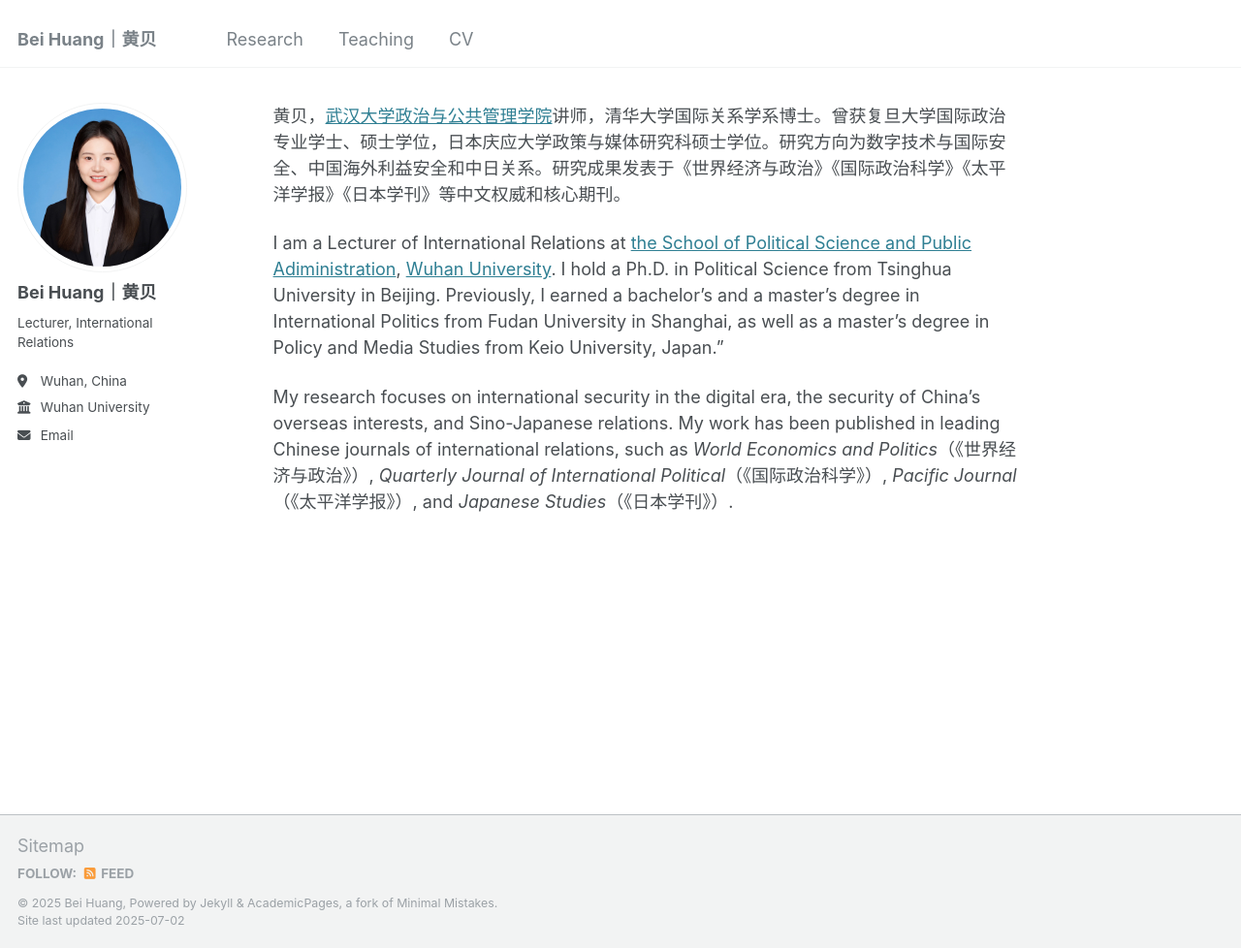
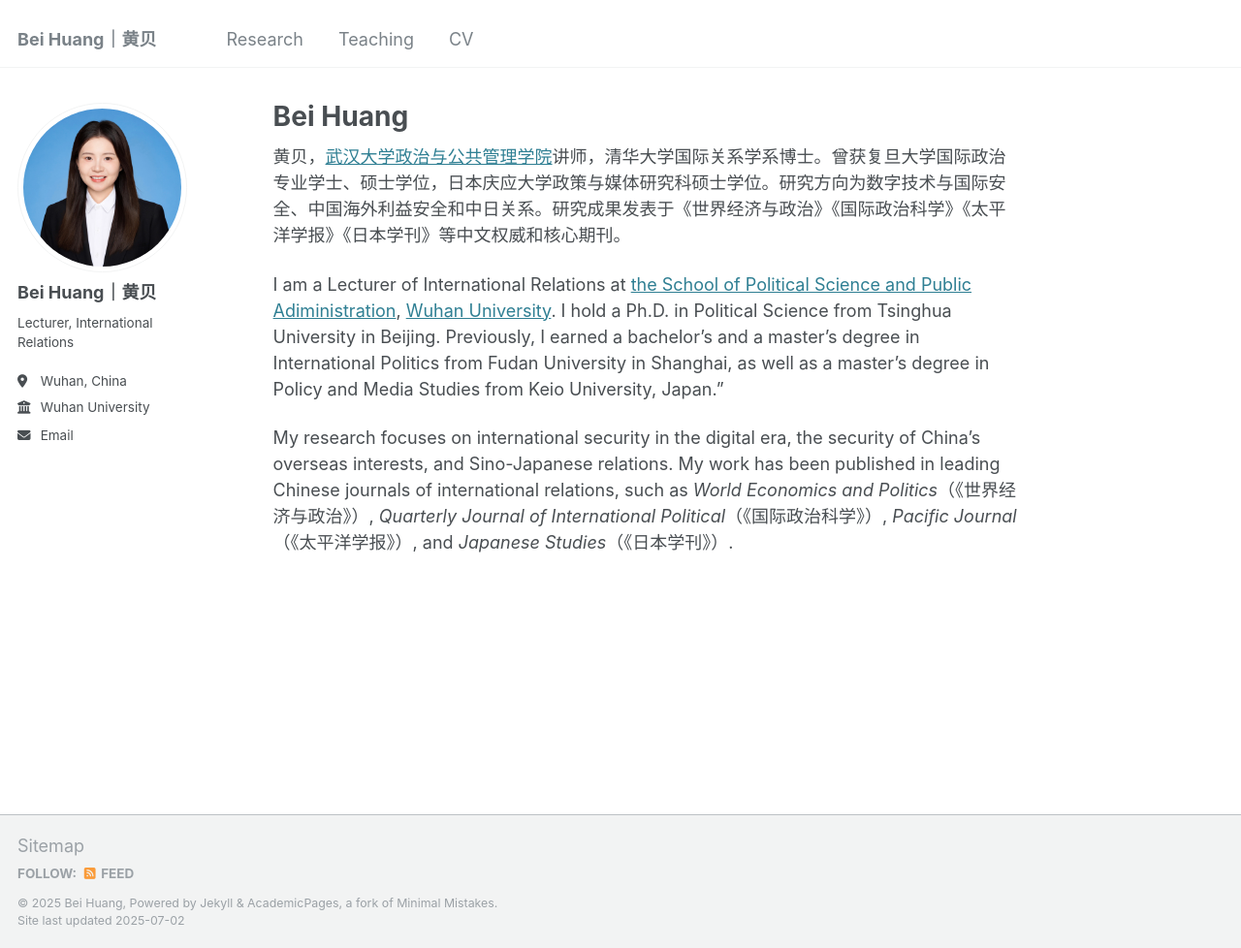
Before and after one commit to huangb5094/huangb5094.github.io, a Jekyll site: the page built from _pages/about.md, in a window 1280 px wide and 978 px high. Shown: the whole window at 97% size. Built offline with Jekyll 4.4.1, drawn with Linux system fonts in a browser that asks for light colours; our own code applies the rules of GitHub Pages for plain Markdown files.

Commit message:
Update about.md

```diff
--- a/_pages/about.md
+++ b/_pages/about.md
@@ -1,3 +1,11 @@
+---
+permalink: /
+title: "Bei Huang"
+author_profile: true
+redirect_from:
+  - /about/
+  - /about.html
+---
 
 黄贝，[武汉大学政治与公共管理学院](https://www.pspa.whu.edu.cn/index.htm)讲师，清华大学国际关系学系博士。曾获复旦大学国际政治专业学士、硕士学位，日本庆应大学政策与媒体研究科硕士学位。研究方向为数字技术与国际安全、中国海外利益安全和中日关系。研究成果发表于《世界经济与政治》《国际政治科学》《太平洋学报》《日本学刊》等中文权威和核心期刊。
 
```
